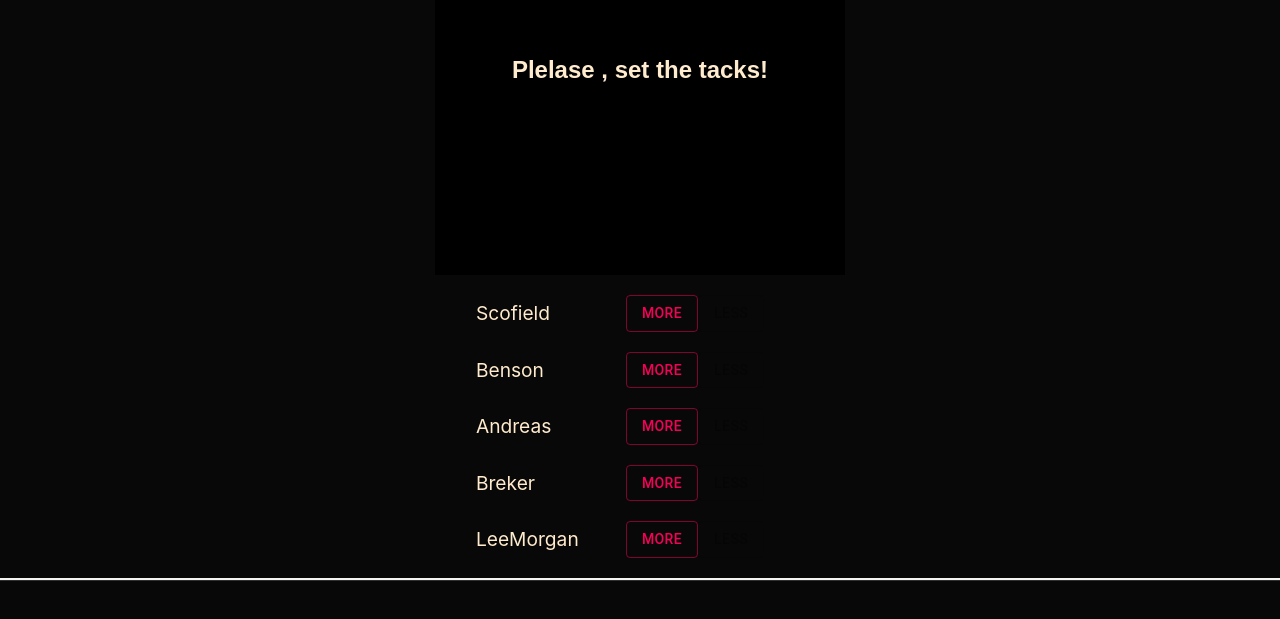
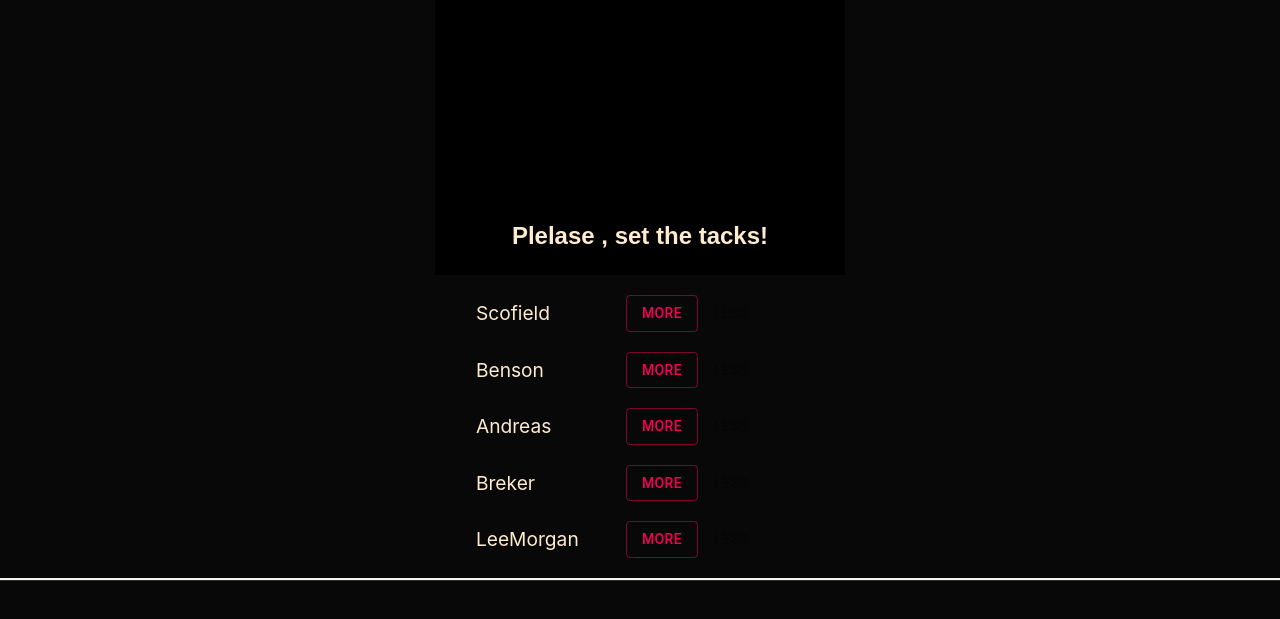
Before and after one commit to sovsianykov/BurgerPlayer, a React (Create React App) app: page / in a window 1280 px wide. Shown: the part 165-784 px from the top of the page. Built offline with nearby package versions, Linux system fonts and the light colour scheme.

Commit message:
last commit

```diff
--- a/src/Components/Playlists/Playlist.js
+++ b/src/Components/Playlists/Playlist.js
@@ -1,5 +1,4 @@
 import React from "react";
-import classes from './Playlist.css'
 import Track from "./Tracks/Track";
 const Playlist  = (props) => {
 let transformtracks = Object.keys(props.tracks)
--- a/src/index.css
+++ b/src/index.css
@@ -34,7 +34,7 @@ h1 { font-family: "Droid Sans"; font-size: 24px; font-style: normal; font-varian
   background: black;
   margin: auto;
   padding: 5px;
-  height: 1000px;
+  height: 400px;
   font-family: "Droid Sans", sans-serif;
   color: blanchedalmond;
   /*width: 240px;*/
@@ -45,9 +45,10 @@ h1 { font-family: "Droid Sans"; font-size: 24px; font-style: normal; font-varian
   display: flex;
   flex-direction: column;
   align-items: center;
-  justify-content: space-around;
+  justify-content: flex-end;
   font-weight: bold;
   font-size: 1rem;
+
 }
 
 @media (min-width: 1000px ) and (min-height: 700px ) {
@@ -70,8 +71,9 @@ h1 { font-family: "Droid Sans"; font-size: 24px; font-style: normal; font-varian
 }
 .Playlist iframe {
   display: block;
-  width: 95%;
+  width: 90%;
   position: relative;
+  height: 300px;
   z-index: 1;
   top:170px;
   margin-bottom: 10px;
```
Also changed, not shown: 2 other files (tests, documents, lock files or other folders).
